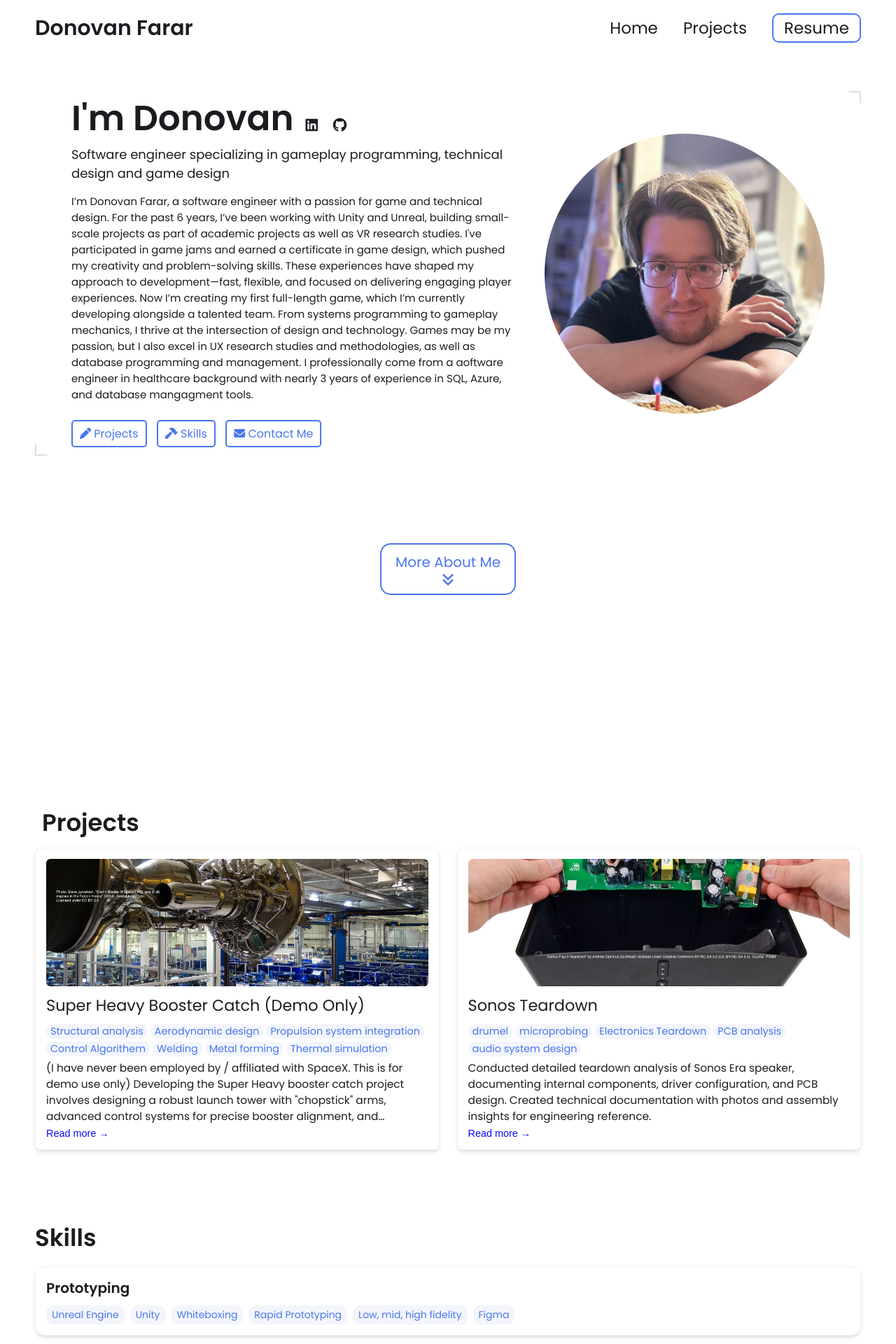
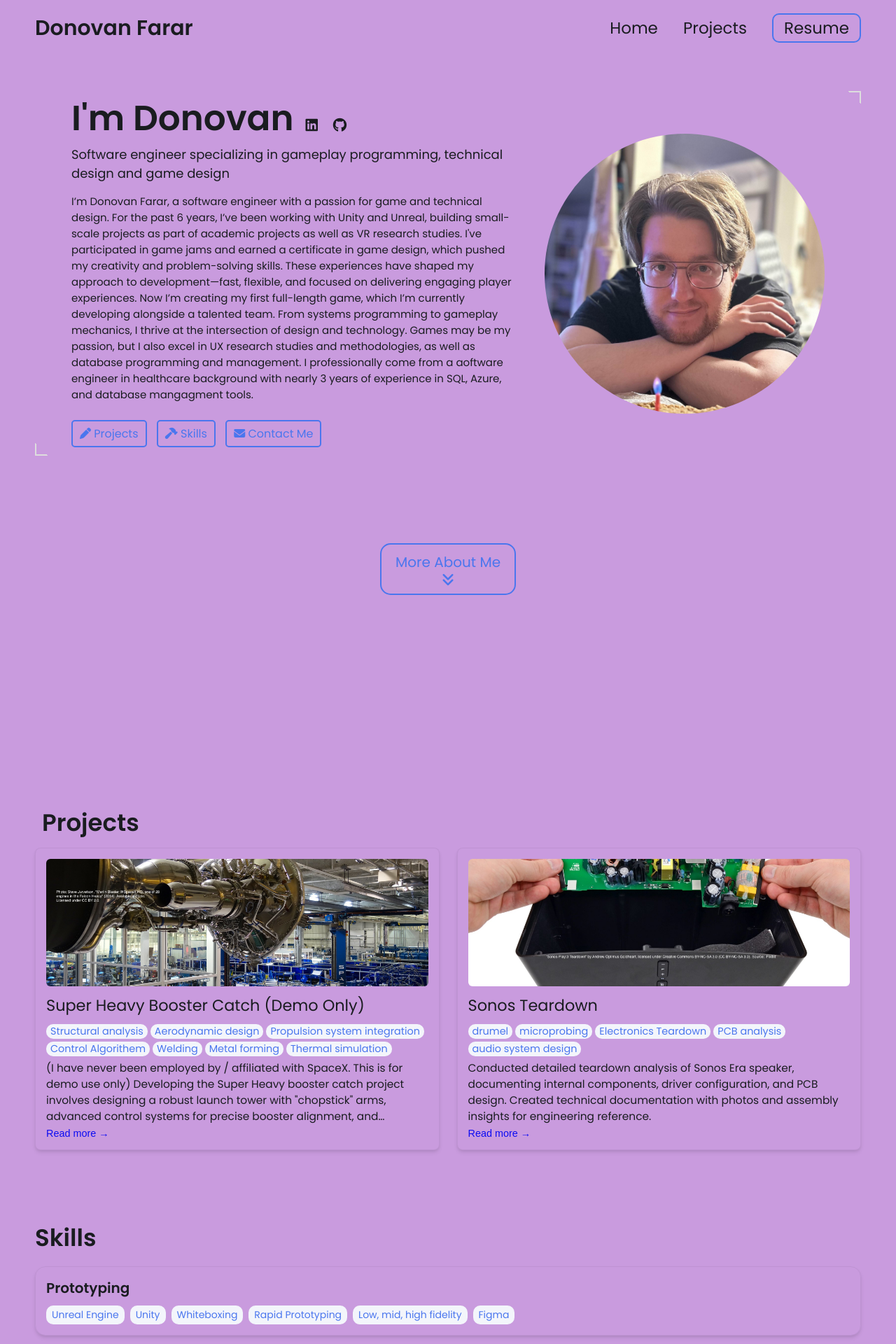
Before and after one commit to dfardev/dfardev.github.io, a Jekyll site: the page built from index.html, in a window 1280 px wide. Shown: the top 1920 px of the page at 70% size. Built offline with Jekyll 4.4.1, drawn with Linux system fonts in a browser that asks for light colours.

Commit message:
Update _config.yml

```diff
--- a/_config.yml
+++ b/_config.yml
@@ -95,7 +95,7 @@ colors: # this is the basic theme
   border: "#ddd"
   link: "#4a76ee"
   highlight: "#0c0cf2"
-  background: "#ffffff"
+  background: "#c99bde"
   light_background: "#f3f5fb"
 
   # text: "#1a1c20"
```
